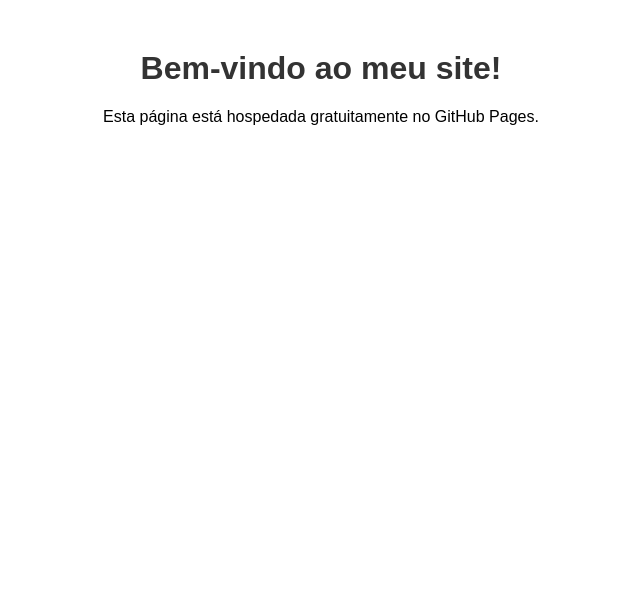
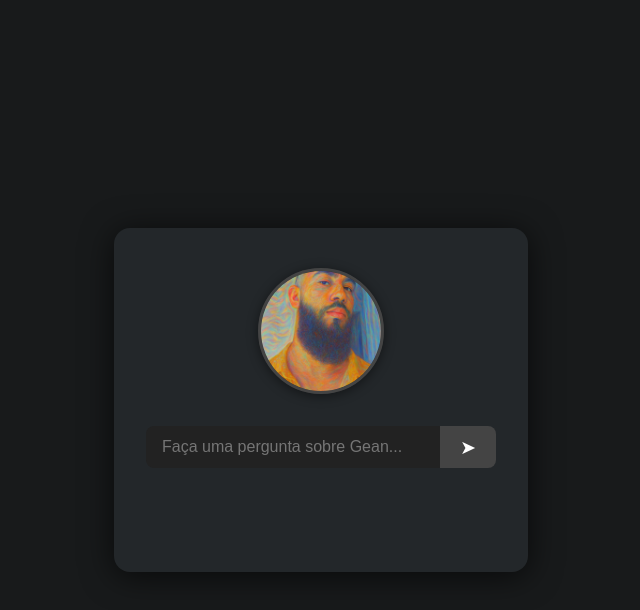
Before and after one commit to geangobo/geangobo.github.io, a plain HTML site: page index.html in a window 1280 px wide. Shown: the whole page, without its empty margins (319-959 px from the left). Drawn offline with Linux system fonts and the light colour scheme.

Commit message:
feat: Criação do css, js, img e index.html com primeiro estilo do site

```diff
--- /dev/null
+++ b/css/style.css
@@ -0,0 +1,75 @@
+body {
+  background: #181a1b;
+  color: #f1f1f1;
+  font-family: 'Segoe UI', Arial, sans-serif;
+  min-height: 100vh;
+  margin: 0;
+  display: flex;
+  align-items: center;
+  justify-content: center;
+}
+
+.container {
+  background: #23272a;
+  border-radius: 16px;
+  box-shadow: 0 4px 32px #000a;
+  padding: 40px 32px 32px 32px;
+  display: flex;
+  flex-direction: column;
+  align-items: center;
+  min-width: 350px;
+  max-width: 95vw;
+}
+
+.profile-photo {
+  width: 120px;
+  height: 120px;
+  border-radius: 50%;
+  object-fit: cover;
+  margin-bottom: 32px;
+  border: 3px solid #444;
+  box-shadow: 0 2px 12px #0007;
+}
+
+.prompt-area {
+  display: flex;
+  width: 100%;
+  max-width: 400px;
+  margin-bottom: 24px;
+}
+
+#user-question {
+  flex: 1;
+  padding: 12px 16px;
+  border: none;
+  border-radius: 8px 0 0 8px;
+  background: #222;
+  color: #fff;
+  font-size: 1rem;
+  outline: none;
+}
+
+#send-btn {
+  background: #444;
+  color: #fff;
+  border: none;
+  border-radius: 0 8px 8px 0;
+  padding: 0 20px;
+  cursor: pointer;
+  font-size: 1.2rem;
+  transition: background 0.2s;
+  display: flex;
+  align-items: center;
+}
+
+#send-btn:hover {
+  background: #666;
+}
+
+#response {
+  margin-top: 16px;
+  min-height: 32px;
+  text-align: center;
+  font-size: 1.05rem;
+  color: #b3e5fc;
+}
--- a/index.html
+++ b/index.html
@@ -1,16 +1,22 @@
 <!DOCTYPE html>
-<html lang="pt-br">
+<html lang="pt-BR">
 <head>
-    <meta charset="UTF-8">
-    <meta name="viewport" content="width=device-width, initial-scale=1.0">
-    <title>Meu Primeiro Site!</title>
-    <style>
-        body { font-family: sans-serif; text-align: center; margin-top: 50px; }
-        h1 { color: #333; }
-    </style>
+  <meta charset="UTF-8">
+  <meta name="viewport" content="width=device-width, initial-scale=1">
+  <title>Portfólio Gean Gobo</title>
+  <link rel="stylesheet" href="css/style.css">
 </head>
 <body>
-    <h1>Bem-vindo ao meu site!</h1>
-    <p>Esta página está hospedada gratuitamente no GitHub Pages.</p>
+  <div class="container">
+    <img src="img/gean.jpg" alt="Foto de Gean Gobo" class="profile-photo">
+    <div class="prompt-area">
+      <input type="text" id="user-question" placeholder="Faça uma pergunta sobre Gean..." autocomplete="off">
+      <button id="send-btn" title="Enviar">
+        <span>➤</span>
+      </button>
+    </div>
+    <div id="response"></div>
+  </div>
+  <script src="js/script.js"></script>
 </body>
 </html>
--- /dev/null
+++ b/js/script.js
@@ -0,0 +1,27 @@
+document.getElementById('send-btn').addEventListener('click', sendQuestion);
+document.getElementById('user-question').addEventListener('keydown', function(e) {
+  if (e.key === 'Enter') sendQuestion();
+});
+
+function sendQuestion() {
+  const question = document.getElementById('user-question').value.trim();
+  const responseDiv = document.getElementById('response');
+  if (!question) return;
+
+  responseDiv.textContent = "Pensando...";
+
+  // Aqui você fará a requisição para o backend FastAPI
+  // Exemplo de fetch (ajuste a URL depois):
+  fetch('http://localhost:8000/ask', {
+    method: 'POST',
+    headers: { 'Content-Type': 'application/json' },
+    body: JSON.stringify({ question })
+  })
+    .then(res => res.json())
+    .then(data => {
+      responseDiv.textContent = data.answer || "Não foi possível obter resposta.";
+    })
+    .catch(() => {
+      responseDiv.textContent = "Erro ao conectar ao servidor.";
+    });
+}
```
Also changed, not shown: img/gean.jpg (added).
